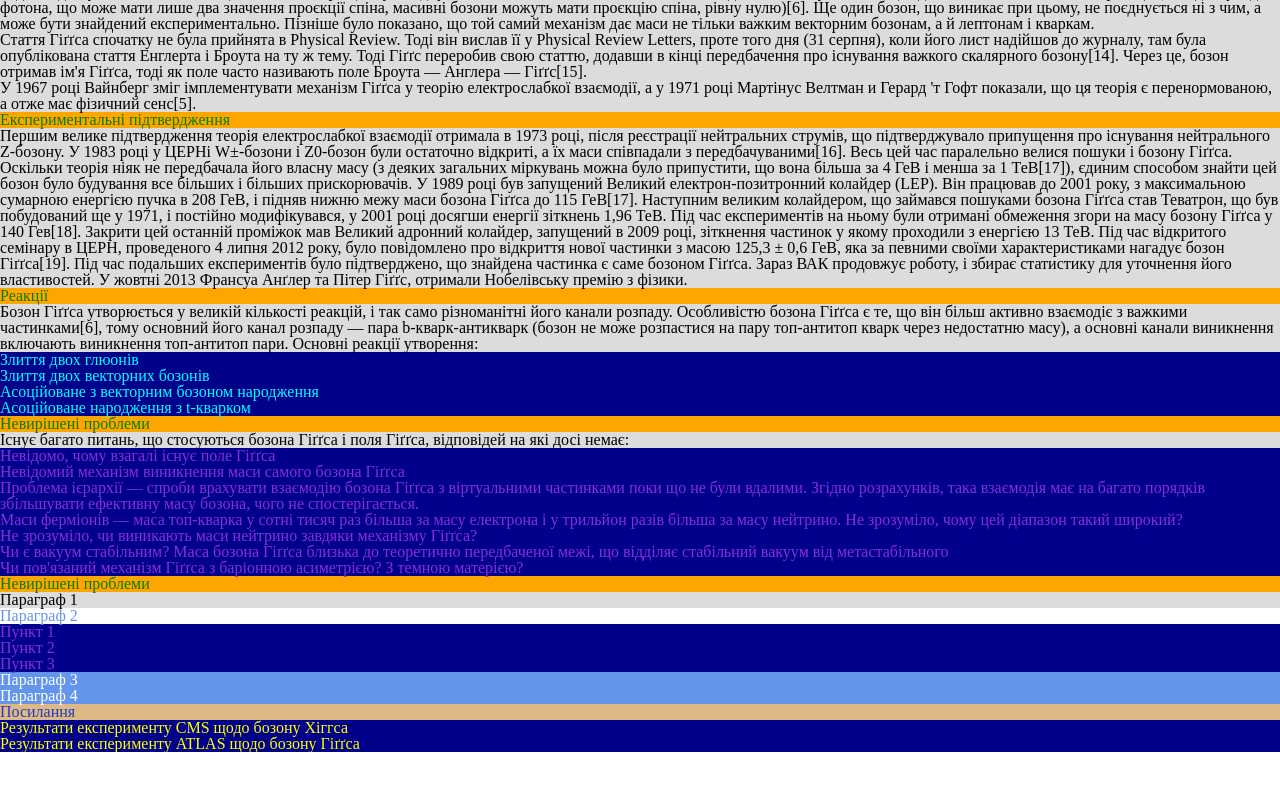
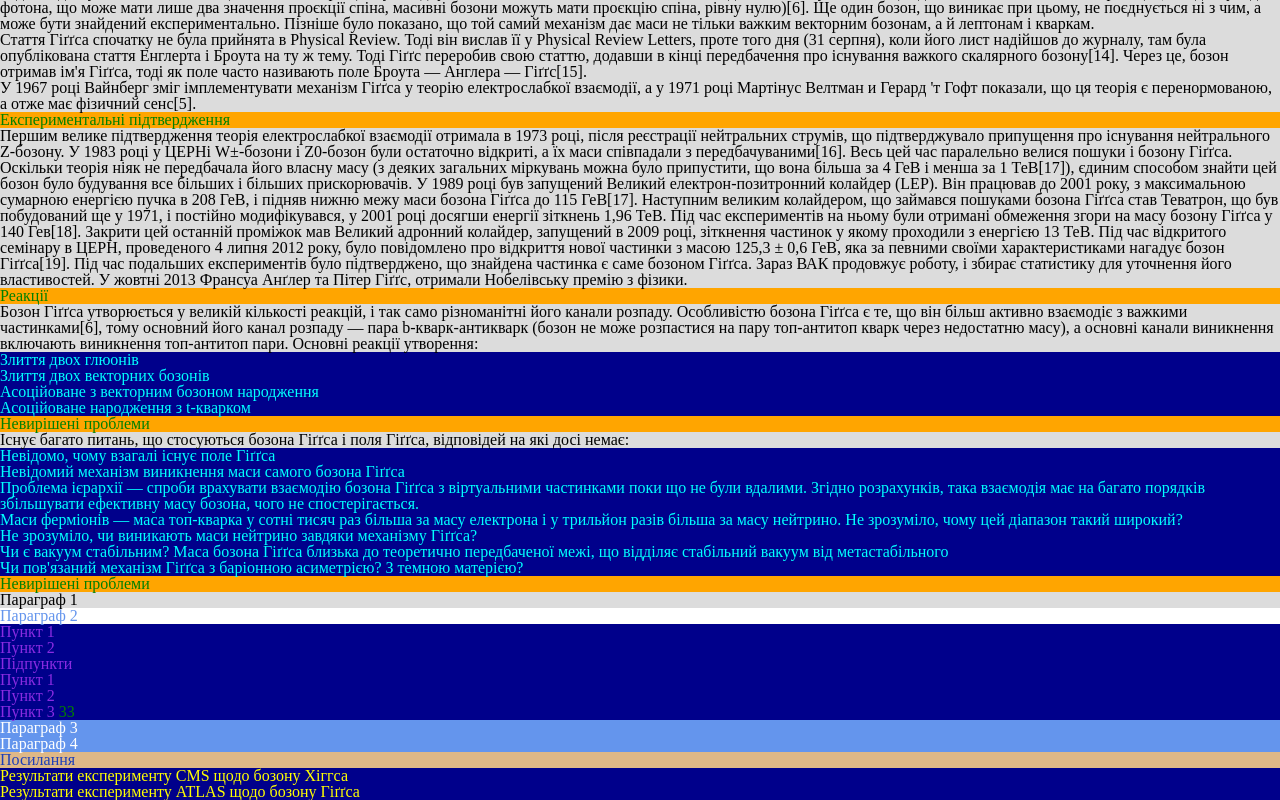
Before and after one commit to itdevman/lessons, a plain HTML site: page lesson_4/index.html in a window 1280 px wide. Shown: the part 824-1624 px from the top of the page. Before the commit the page ends 1576 px from the top, so only its background shows below. Drawn offline with Linux system fonts and the light colour scheme.

Commit message:
Add files via upload

```diff
--- a/lesson_4/css/style.css
+++ b/lesson_4/css/style.css
@@ -49,7 +49,7 @@ div p {
     background-color: gainsboro;
 }
 
-#article-item5 .article-content ul * {
+#article-item6 .article-content ul > * {
     color: blueviolet;
 }
 
@@ -62,3 +62,7 @@ p.first + p {
     background-color: white;
     color: cornflowerblue;
 }
+
+.green-text {
+    color: green;
+}
--- a/lesson_4/index.html
+++ b/lesson_4/index.html
@@ -195,7 +195,7 @@
         </div>
 
 
-        <div id="article-item5" class="article">
+        <div id="article-item6" class="article">
             <div class="article-header">
                 <h2>Невирішені проблеми</h2>
             </div>
@@ -209,7 +209,13 @@
                 <ul>
                     <li>Пункт 1</li>
                     <li>Пункт 2</li>
-                    <li>Пункт 3</li>
+                    <li>Підпункти
+                        <ul>
+                            <li>Пункт 1</li>
+                            <li>Пункт 2</li>
+                            <li>Пункт 3 <span class="green-text">33</span></li>
+                        </ul>
+                    </li>
                 </ul>
                 <p>
                     Параграф 3
```
